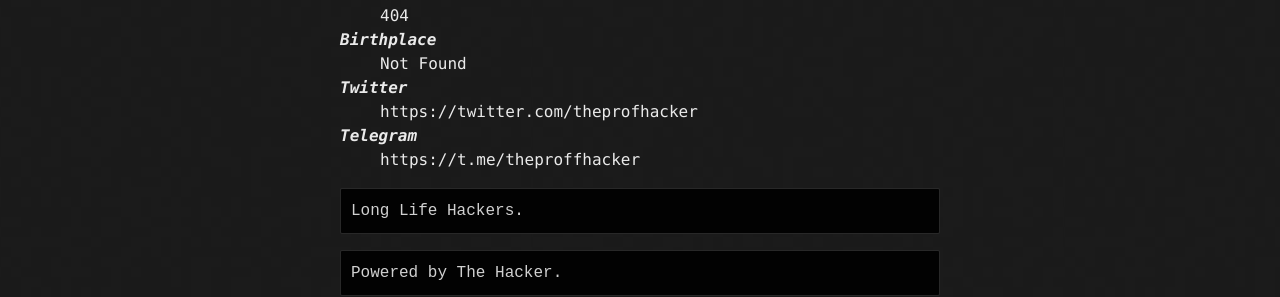
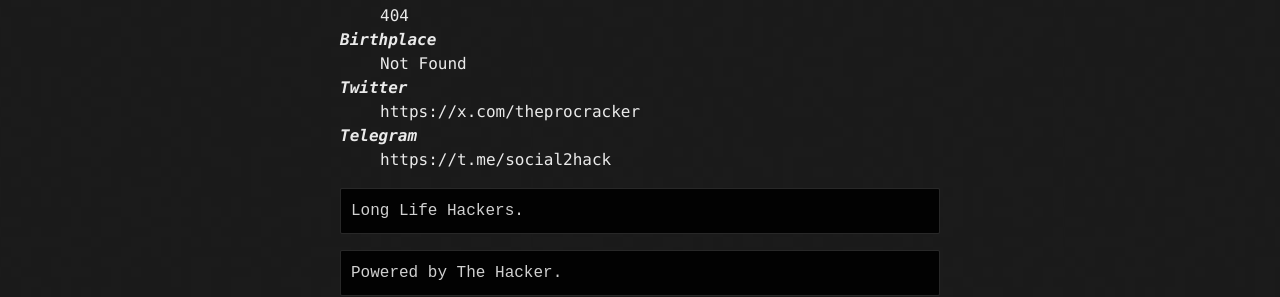
Before and after one commit to theprofhacker/thehacker, a Jekyll site: the page built from index.md, in a window 1280 px wide. Shown: the part 1068-1365 px from the top of the page. Built offline with Jekyll 4.4.1, drawn with Linux system fonts in a browser that asks for light colours; part of the change alters nothing that is shown.

Commit message:
Update index.md

````diff
--- a/index.md
+++ b/index.md
@@ -24,9 +24,9 @@ layout: default
 <dt>Birthplace</dt>
 <dd>Not Found</dd>
 <dt>Twitter</dt>
-<dd>https://twitter.com/theprofhacker</dd>
+<dd>https://x.com/theprocracker</dd>
 <dt>Telegram</dt>
-  <dd>https://t.me/theproffhacker</dd>
+  <dd>https://t.me/social2hack</dd>
 </dl>
 
 ```
````
